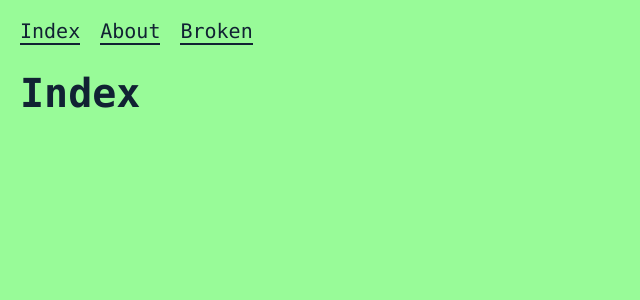
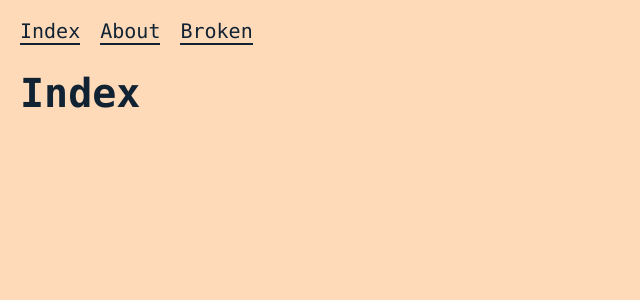
Before and after one commit to wagerfield/nnc-demo, a Nuxt app: page / in a window 1280 px wide. Shown: the top 300 px of the page, without its empty margins (0-640 px from the left). Built offline with nearby package versions, Linux system fonts and the light colour scheme.

Commit message:
updated background colour

```diff
--- a/styles/index.scss
+++ b/styles/index.scss
@@ -3,7 +3,7 @@ $color: #123;
 html {
   font-size: 20px;
   font-family: Monaco, monospace;
-  background-color: palegreen;
+  background-color: peachpuff;
   min-height: 100vh;
   color: $color;
 }
```
